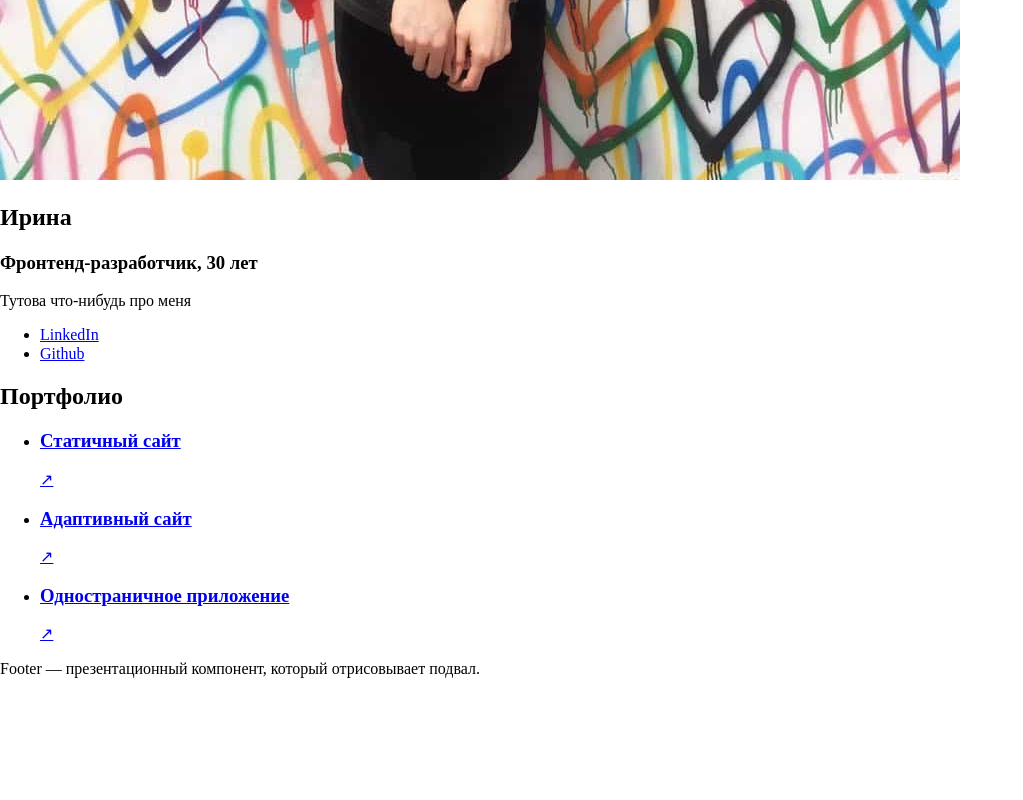
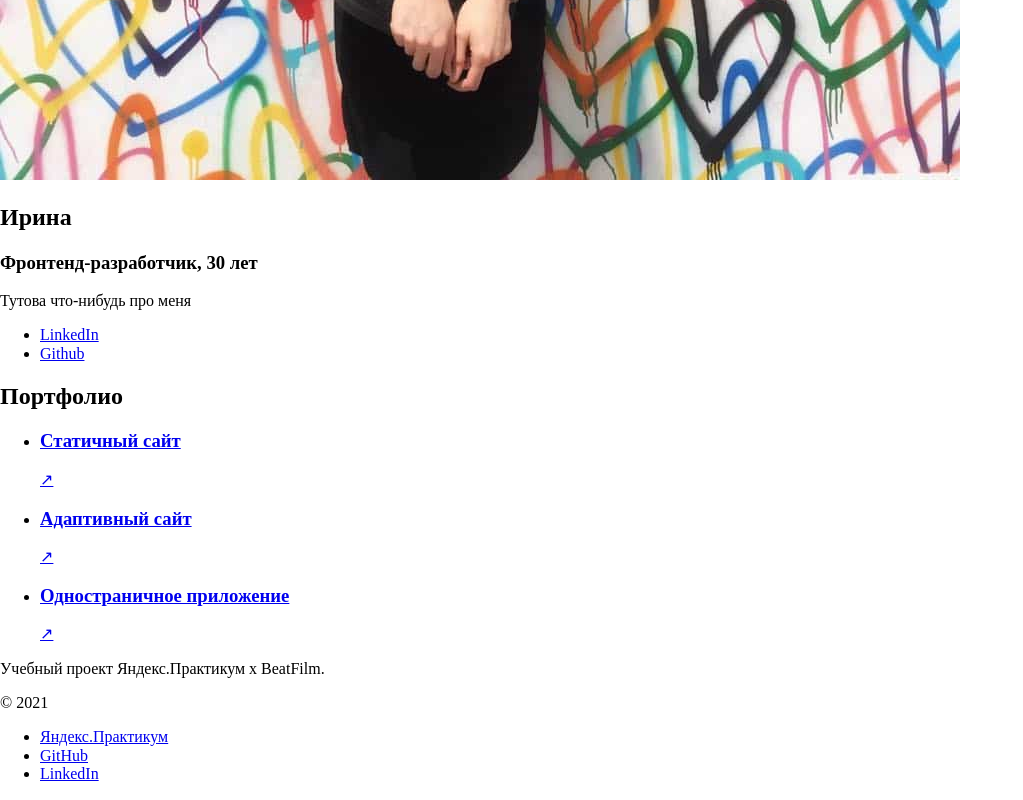
Before and after one commit to naumch1k/movies-explorer-frontend, a React (Create React App) app: page / in a window 1280 px wide. Shown: the part 1977-2777 px from the top of the page, without its empty margins (0-1023 px from the left). Before the commit the page ends 2671 px from the top, so only its background shows below. Built offline with nearby package versions, Linux system fonts and the light colour scheme.

Commit message:
feat: add Footer markup

```diff
--- a/src/components/Footer/Footer.jsx
+++ b/src/components/Footer/Footer.jsx
@@ -1,7 +1,44 @@
-function Footer(){
-    return(
-      <p>Footer — презентационный компонент, который отрисовывает подвал.</p>
-    )
-  }
+import React from 'react';
+import { Link } from 'react-router-dom';
+
+function Footer() {
+  return (
+    <footer className="footer">
+      <p className="footer__title">Учебный проект Яндекс.Практикум х BeatFilm.</p>
+      <div>
+        <p className="footer__copyright">&copy; {new Date().getFullYear()}</p>
+        <ul className="footer__links">
+          <li>
+            <Link
+              className="footer__link"
+              to={{ pathname: 'https://practicum.yandex.com' }}
+              target="_blank"
+            >
+              Яндекс.Практикум
+            </Link>
+          </li>
+          <li>
+            <Link
+              className="footer__link"
+              to={{ pathname: 'https://github.com/naumch1k' }}
+              target="_blank"
+            >
+              GitHub
+            </Link>
+          </li>
+          <li>
+            <Link
+              className="footer__link"
+              to={{ pathname: 'https://www.linkedin.com/in/naumch1k/' }}
+              target="_blank"
+            >
+              LinkedIn
+            </Link>
+          </li>
+        </ul>
+      </div>
+    </footer>
+  );
+}
 
 export default Footer;
```
